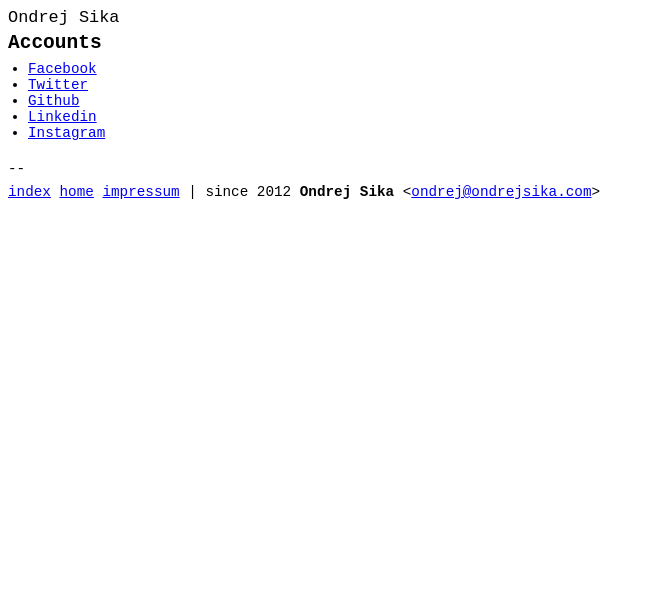
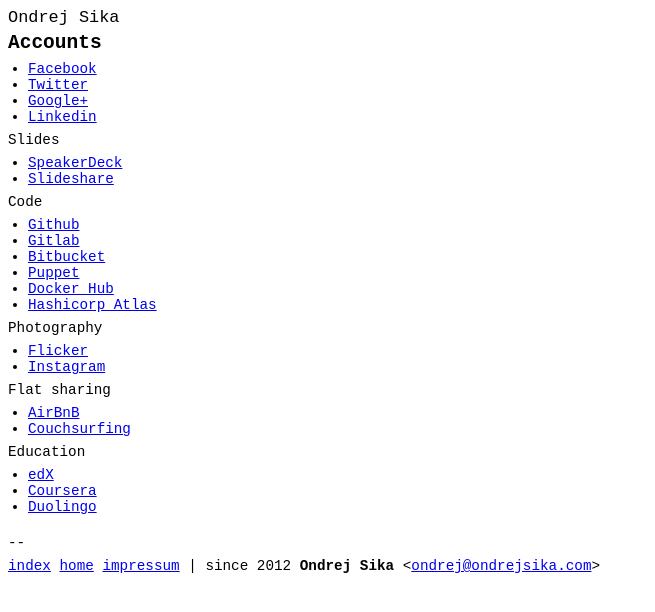
Before and after one commit to ondrejsika/ondrejsika.com, a Jekyll site: the page built from accounts.md, in a window 1280 px wide. Shown: the top 612 px of the page, without its empty margins (0-655 px from the left). Built offline with Jekyll 4.4.1, drawn with Linux system fonts in a browser that asks for light colours; Markdown is read by kramdown in place of the engine named in the settings; comment, search, counter and statistics services are not loaded.

Commit message:
accounts - all all my account that i remember ;)

```diff
--- a/accounts.md
+++ b/accounts.md
@@ -8,6 +8,40 @@
 
 - [Facebook](https://facebook.com/sikaondrej2)
 - [Twitter](https://twitter.com/ondrejsika)
+- [Google+](https://plus.google.com/+OndrejSika)
+- [Linkedin](https://www.linkedin.com/in/ondrejsika)
+
+
+Slides
+
+- [SpeakerDeck](https://speakerdeck.com/ondrejsika)
+- [Slideshare](http://www.slideshare.net/ondrejsika)
+
+
+Code
+
 - [Github](https://github.com/ondrejsika)
-- [Linkedin](https://www.linkedin.com/in/ondrejsika)
+- [Gitlab](https://gitlab.com/u/ondrejsika)
+- [Bitbucket](https://bitbucket.org/ondrejsika/)
+- [Puppet](https://forge.puppet.com/ondrejsika)
+- [Docker Hub](https://hub.docker.com/u/ondrejsika/)
+- [Hashicorp Atlas](https://atlas.hashicorp.com/ondrejsika)
+
+
+Photography
+
+- [Flicker](https://www.flickr.com/photos/ondrejsika/)
 - [Instagram](https://www.instagram.com/ondrejsika/)
+
+
+Flat sharing
+
+- [AirBnB](https://www.airbnb.com/users/show/4711284)
+- [Couchsurfing](https://www.couchsurfing.com/people/ondrejsika)
+
+
+Education
+
+- [edX](https://courses.edx.org/u/ondrejsika)
+- [Coursera](https://www.coursera.org/user/i/d54dcc0e7c597281c8a64eb2574be392)
+- [Duolingo](https://www.duolingo.com/ondrejsika)
```
